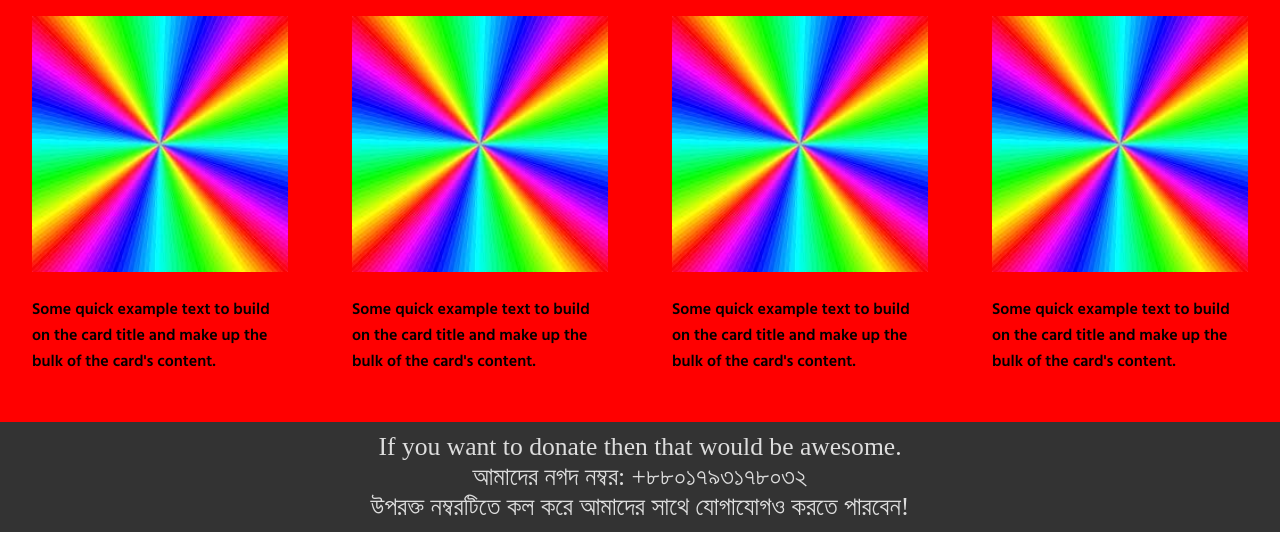
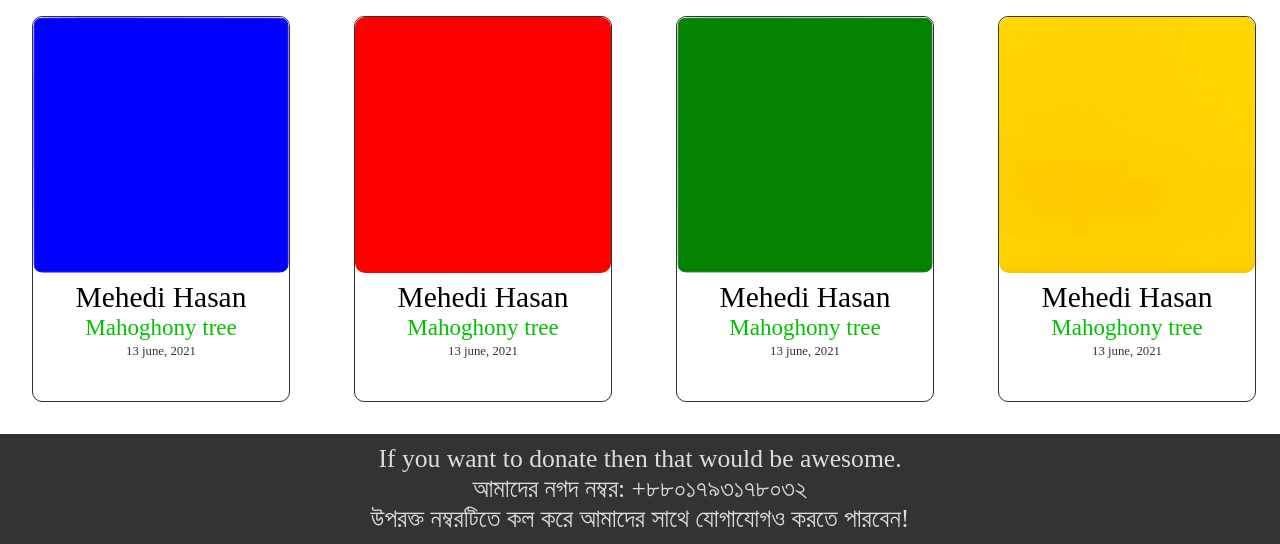
Before and after one commit to rupamnazim/SabujShamol, a plain HTML site: page index.html in a window 1280 px wide. Shown: the part 503-1047 px from the top of the page. Drawn offline with Linux system fonts and the light colour scheme; a web font is replaced by a local one.

Commit message:
Added demo pic

```diff
--- a/index.html
+++ b/index.html
@@ -39,32 +39,34 @@
 <div class="main-contents">
     <div class="main-child-1">
           <div class="card">
-            <img id="tree-img" src="assets/multi.jpg" class="card-img-top" alt="...">
+            <img id="tree-img" src="assets/blue.png" class="card-img-top" alt="...">
             <div class="card-body">
-              <p class="card-text">Some quick example text to build on the card title and make up the bulk of the card's content.</p>
+              <p class="card-text"><span class="planter-name">Mehedi Hasan</span><br><span class="planted-tree">Mahoghony tree</span><br><span class="planted-date">13 june, 2021</span></p>
             </div>
           </div>
 
           <div class="card">
-            <img id="tree-img" src="assets/multi.jpg" class="card-img-top" alt="...">
+            <img id="tree-img" src="assets/red.png" class="card-img-top" alt="...">
             <div class="card-body">
-              <p class="card-text">Some quick example text to build on the card title and make up the bulk of the card's content.</p>
+              <p class="card-text"><span class="planter-name">Mehedi Hasan</span><br><span class="planted-tree">Mahoghony tree</span><br><span class="planted-date">13 june, 2021</span></p>
             </div>
           </div>
 
           <div class="card">
-            <img id="tree-img" src="assets/multi.jpg" class="card-img-top" alt="...">
+            <img id="tree-img" src="assets/green.png" class="card-img-top" alt="...">
             <div class="card-body">
-              <p class="card-text">Some quick example text to build on the card title and make up the bulk of the card's content.</p>
+              <p class="card-text"><span class="planter-name">Mehedi Hasan</span><br><span class="planted-tree">Mahoghony tree</span><br><span class="planted-date">13 june, 2021</span></p>
             </div>
           </div>
 
           <div class="card">
-            <img id="tree-img" src="assets/multi.jpg" class="card-img-top" alt="...">
+            <img id="tree-img" src="assets/yellow.jpg" class="card-img-top" alt="...">
             <div class="card-body">
-              <p class="card-text">Some quick example text to build on the card title and make up the bulk of the card's content.</p>
+              <p class="card-text"><span class="planter-name">Mehedi Hasan</span><br><span class="planted-tree">Mahoghony tree</span><br><span class="planted-date">13 june, 2021</span></p>
             </div>
           </div>
+
+
     </div>
 </div>
 
--- a/style.scss
+++ b/style.scss
@@ -10,18 +10,19 @@ body{
  body::-webkit-scrollbar{
    background-color: #333;
    width: 10px;
+   &-thumb{
+    background-color: rgb(255, 43, 255);
+  }
+
  }
- body::-webkit-scrollbar-thumb{
-   background-color: rgb(255, 43, 255);
- }
-
+//  body::-webkit-scrollbar
 
 // Navbar's start..........................
 
  .topnav {
         background-color: #333;
         overflow: hidden;
-        box-shadow: 0px 0px 5px black;
+        box-shadow: 0 0 5px black;
 
     a {
         float: left;
@@ -34,8 +35,8 @@ body{
     }
 
     a:hover {
-        background-color: #ddd;
-        color: black;
+        background-color: rgb(0, 194, 0);
+        color: #fff;
     }
 
     a.active {
@@ -131,16 +132,45 @@ h1, p, span{
   .main-child-1{
     width: 100%;
     display: flex;
-    background-color: red;
+
     .card{
       width: 20vw;
+      height: 30vw;
       margin: 2.5vw;
-      padding: 0;
+      border: 1px solid #333;
+      border-radius: 10px;
+      .card-body{
+
+        .card-text{
+          font-family: 'Galada';
+          margin: 0;
+          text-align: center;
+
+          .planter-name{
+            font-size: 2.3vw;
+            color: #000;
+          }
+
+          .planted-tree{
+            font-size: 1.8vw;
+            color: rgb(0, 194, 0);
+          }
+
+          .planted-date{
+            font-size: 1vw;
+            color: #333;
+            text-align: right;
+          }
+        }
+      }
 
 
       #tree-img{
         width: 20vw;
         height: 20vw;
+        border-radius: 10px;
+        object-fit: cover;
+
       }
     }
 
```
Also changed, not shown: style.css, 1 other file.
